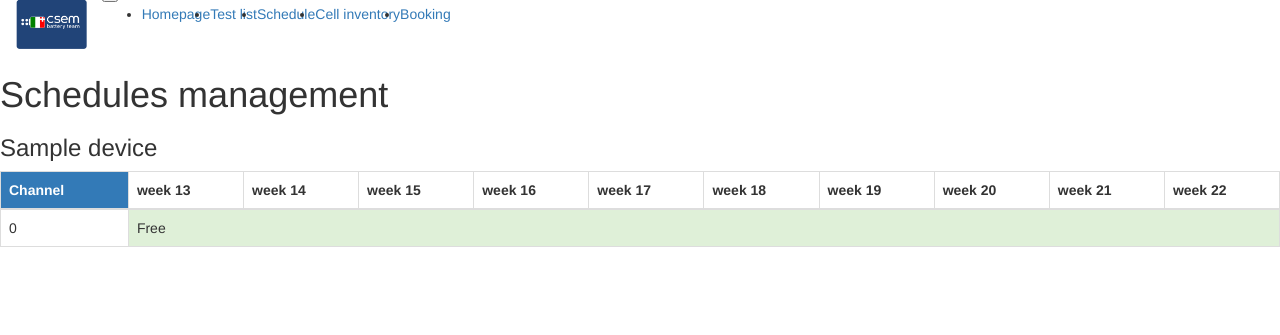
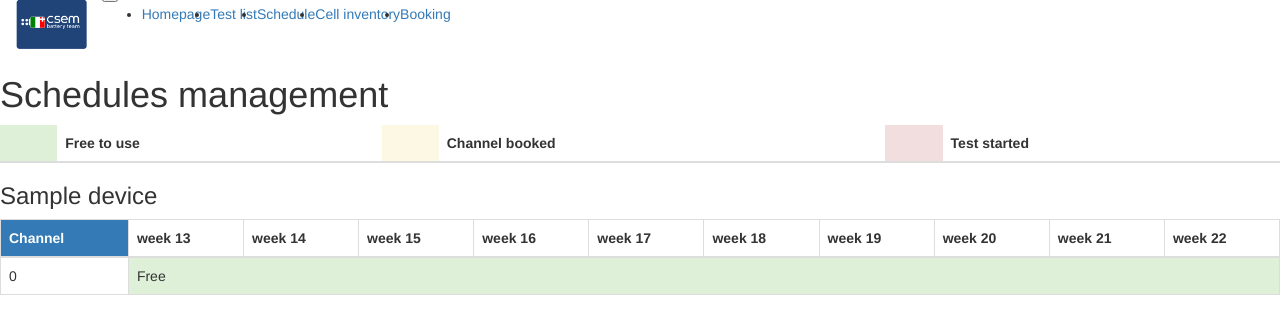
Before and after one commit to aqjol21/batt_base, a Flask app: page /schedule in a window 1280 px wide. Shown: the part 17-352 px from the top of the page. Run offline with Flask 2, Linux system fonts and the light colour scheme; tables that the repository leaves empty hold one stand-in row (values such as "Sample post"); lists and menus that the app fills with data are empty; some libraries are stand-ins or nearby versions.

Commit message:
finally solved the booking system

```diff
--- a/app/models.py
+++ b/app/models.py
@@ -154,7 +154,7 @@ class Device(db.Model):
     datasheet_link  = db.Column(db.String(64))
     details         = db.Column(db.String(64))
 
-    type            = db.relationship("Device_type", secondary=device_type_identifier)
+    type            = db.relationship("Device_type", secondary=device_type_identifier,overlaps="type")
     channel_id      = db.relationship('Channel', backref='device_channel',lazy='dynamic',foreign_keys="Channel.device_id")
 
     def __repr__(self):
--- a/app/routes.py
+++ b/app/routes.py
@@ -190,98 +190,110 @@ def bookig_get():
     current_week = datetime.datetime.today().isocalendar()[1]
     length =10
     max_week     = current_week + length
+
     # schedules = []
     # for device in Device.query.all():
     #     device_ ={'name':device.name, 'channels':[]}
-    #     for channel in Channel.query.filter_by(device_id=device.id).all():
-    #         singletests = SingleTest.query.filter_by(channel_id=channel.id).all()
-    #         tests = [Test.query.filter_by(id=single.test_id).first() for single in singletests]
-    #         schedule_ = []
-    #         for test in tests:
-    #             if test.end != None and test.end < datetime.datetime.today():
-    #                 pass
-    #             elif test.end != None:
-    #                 sched = {"test_name":test.name,
-    #                         "test_type":test.type_1,
-    #                         "test_type2":test.type_2,
-    #                         "user":User.query.filter_by(id = test.user_id).first().username,
-    #                         "test_id":test.id,
-    #                         'state':False
-    #                         }
-    #                 sched['start'] = test.start.isocalendar() if test.start > datetime.datetime.today() else datetime.datetime.today()
-    #                 sched['end']   = test.end
-    #                 schedule_.append(sched)
+    #     devtype = [type_.name for type_ in device.type]
+    #     if "cycler" in devtype[0]:
 
-    #         if len(schedule_) > 0:
-    #             schedule_ = sorted(schedule_, key=lambda x: x['start'])
-    #             if schedule_[0]['start'] > datetime.datetime.today():
-    #                 sched={'state': True, 'start': datetime.datetime.today(), 'end': datetime.datetime.today()+datetime.timedelta(weeks=length)}
-    #                 schedule_.insert(0, sched)
-
-    #             if schedule_[-1]['end'] < datetime.datetime.today()+datetime.timedelta(weeks=length):
-    #                 sched={'state': True, 'start': schedule_[-1]['end']+datetime.timedelta(days=1), 'end': datetime.datetime.today()+datetime.timedelta(weeks=length)}
-    #                 schedule_.insert(-1, sched)
-
-    #             gap_filling(schedule_)
-
-    #             for sched in schedule_:
-    #                 sched['start'] = sched['start'].isocalendar()
-    #                 sched['end'] = sched['end'].isocalendar()
-    #         else:
-    #             schedule_ = [
-    #                 {'state': True, 'start':datetime.datetime.today().isocalendar(),
-    #                 'end': (datetime.datetime.today()+datetime.timedelta(weeks=length)).isocalendar() } ]
-
-    #         device_['channels'].append(schedule_)
-    #         device_['maxWeek'] = max([sched['end'][2] for sched in schedule_ ]) if len(schedule_)> 0 else 0
-    # schedules.append(device_)
+    #         for channel in Channel.query.filter_by(device_id=device.id).all():
+    #             singletests = SingleTest.query.filter_by(channel_id=channel.id).all()
+    #             schedule = [ {'state':True, 'len':1} for _ in range(length*7+1)]
+    #             today = datetime.datetime.today().replace(hour=0, minute=0, second=0, microsecond=0)
+    #             for test in [Test.query.filter_by(id=single.test_id).first() for single in singletests]:
+    #                 if test.end > today:
+    #                     user  = User.query.filter_by(id=test.user_id).first().username
+    #                     type1 = Test_type.query.filter_by(id=test.type_1).first()
+    #                     type2 = Test_type.query.filter_by(id=test.type_2).first()
+    #                     start = test.start if test.start > today else today
+    #                     end = test.end if test.end <today+datetime.timedelta(weeks=length) else today+datetime.timedelta(weeks=length)
+    #                     # print(start, end)
+    #                     xstart = (start-today).days
+    #                     xend   = (end-today).days
+    #                     # print(xstart,xend)
+    #                     # for x in range (xstart, xend):
+    #                     #     schedule[x]['start']=x
+    #                     #     schedule[x]['end']=x+1
+    #                     #     schedule[x]['state']=False
+    #                     #     schedule[x]['test']=test.id
+    #                     #     schedule[x]['name']=test.name
+    #                     #     schedule[x]['user']=user
+    #                     #     schedule[x]['type']=type1.name + " "+ type2.name if type2 != None else type1.name
 
 
+    #                     for x in range (xstart+1, xend+1,-1): del schedule[x]
+    #                     schedule[xstart]['state']=False
+    #                     schedule[xstart]['test']=test.id
+    #                     schedule[xstart]['name']=test.name
+    #                     schedule[xstart]['user']=user
+    #                     schedule[xstart]['type']=type1.name + " "+ type2.name if type2 != None else type1.name
+    #                     schedule[xstart]['len']= xend+1-xstart
+    #                     schedule[xstart]['type']=type1.name + " "+ type2.name if type2 != None else type1.name
+
+    #             device_['channels'].append(schedule)
+
+
+    #         schedules.append(device_)
+    length = 10
+    # Init the table
     schedules = []
     for device in Device.query.all():
-        device_ ={'name':device.name, 'channels':[]}
+        device_ ={'name':device.name, 'channels':[], 'len': 1}
         for channel in Channel.query.filter_by(device_id=device.id).all():
-            singletests = SingleTest.query.filter_by(channel_id=channel.id).all()
-            tests = [Test.query.filter_by(id=single.test_id).first() for single in singletests]
-            schedule_ = []
-            for test in tests:
-                if test.end != None and test.end < datetime.datetime.today():
-                    pass
-                elif test.end != None:
-                    sched = {"test_name":test.name,
-                            "test_type":test.type_1,
-                            "test_type2":test.type_2,
-                            "user":User.query.filter_by(id = test.user_id).first().username,
-                            "test_id":test.id
-                            }
-                    sched['start'] = test.start.isocalendar() if test.start > datetime.datetime.today() else datetime.datetime.today()
-                    sched['end']   = test.end
-                    schedule_.append(sched)
+            schedule = [ {'booked':False, 'len':1} for _ in range(length*7+1)]
+            device_['channels'].append(schedule)
+        schedules.append(device_)
+    # print(schedules[0])
 
-            if len(schedule_) > 0:
-                schedule_ = sorted(schedule_, key=lambda x: x['start'])
-                if schedule_[0]['start'] > datetime.datetime.today():
-                    sched={'state': True, 'start': datetime.datetime.today(), 'end': datetime.datetime.today()+datetime.timedelta(weeks=length)}
-                    schedule_.insert(0, sched)
-                if schedule_[-1]['end'] < datetime.datetime.today()+datetime.timedelta(weeks=length):
-                        sched={'state': True, 'start': schedule_[-1]['end']+datetime.timedelta(days=1), 'end': datetime.datetime.today()+datetime.timedelta(weeks=length)}
-                        schedule_.insert(-1, sched)
-                gap_filling(schedule_)
+    # modify the content based on tests
+    today = datetime.datetime.today().replace(hour=0, minute=0, second=0, microsecond=0)
+    tests = Test.query.filter(Test.end >= today).all()
+    for test in tests:
+        user  = User.query.filter_by(id=test.user_id).first().username
+        type1 = Test_type.query.filter_by(id=test.type_1).first()
+        type2 = Test_type.query.filter_by(id=test.type_2).first()
+        start = test.start if test.start > today else today
+        end = test.end if test.end <today+datetime.timedelta(weeks=length) else today+datetime.timedelta(weeks=length)
+        # print(start, end)
+        xstart = (start-today).days
+        xend   = (end-today).days
+        # book chamber if used
+        for device in test.devices:
+            for x in range(xstart, xend+1):
+                cell = schedules[next((i for i, dev in enumerate(schedules) if dev['name']==device.name),None)]['channels'][0][x]
+                cell['booked']=True
+                cell['test']=test.id
+                cell['name']=test.name
+                cell['user']=user
+                cell['type']=type1.name + " "+ type2.name if type2 != None else type1.name
+        # book cyclers
+        for single in SingleTest.query.filter_by(test_id=test.id).all():
+            channel = Channel.query.filter_by(id=single.channel_id).first()
+            device = Device.query.filter_by(id=channel.device_id).first()
+            for x in range(xstart, xend+1):
+                channel = Channel.query.filter_by(id=single.channel_id).first()
+                device  = Device.query.filter_by(id=channel.device_id).first()
+                for x in range(xstart, xend+1):
+                    cell = schedules[next((i for i, dev in enumerate(schedules) if dev['name']==device.name),None)]['channels'][channel.chan_number][x]
+                    cell['booked']=True
+                    cell['test']=test.id
+                    cell['name']=test.name
+                    cell['user']=user
+                    cell['type']=type1.name + " "+ type2.name if type2 != None else type1.name
 
-
-
-                for sched in schedule_:
-                    sched['start'] = sched['start'].isocalendar()
-                    sched['end'] = sched['end'].isocalendar()
-            else:
-                schedule_ = [
-                    {'state': True, 'start':datetime.datetime.today().isocalendar(),
-                    'end': (datetime.datetime.today()+datetime.timedelta(weeks=length)).isocalendar() }
-                ]
-            device_['channels'].append(schedule_)
-
-            device_['maxWeek'] = max([sched['end'][2] for sched in schedule_ ]) if len(schedule_)> 0 else 0
-        schedules.append(device_)
+    # regroup the table into element only
+    for device in schedules:
+        for planning in device['channels']:
+            print(device['name'])
+            for i in range( len(planning)-1,0,-1):
+                if planning[i]['booked'] ==planning[i-1]['booked'] and planning[i]['booked']==False:
+                    planning[i-1]['len']+= planning[i]['len']
+                    del planning[i]
+                elif planning[i]['booked']==True:
+                    if planning[i]['test']==planning[i-1]['test']:
+                        planning[i-1]['len']+= planning[i]['len']
+                        del planning[i]
 
 
     return render_template('devices_management.html', data = schedules,current_week=current_week, max_week=max_week)
--- a/app/templates/base.html
+++ b/app/templates/base.html
@@ -1,5 +1,5 @@
 {% extends 'bootstrap/base.html' %}
-
+<meta http-equiv="refresh" content="5" >
 {% block title %}
     {% if title %}{{ title }} - Batt base{% else %}Welcome to Batt_base{% endif %}
 {% endblock %}
--- a/app/templates/devices_management.html
+++ b/app/templates/devices_management.html
@@ -7,6 +7,18 @@
     <div class="col-1"></div>
     <div class="col-10">
         <h1>Schedules management</h1>
+        <table class="table">
+          <thead>
+            <tr>
+              <th class="bg-success" scope="col"> </th><th class="bg-light" scope="col">Free to use</th>
+              <th class="bg-warning" scope="col"> </th><th class="bg-light" scope="col">Channel booked</th>
+              <th class="bg-danger" scope="col">  </th><th class="bg-light" scope="col">Test started</th>
+            </tr>
+          </thead>
+          <tbody>
+          </tbody>
+        </table>
+
 
       {% for device in data %}
       <h3>{{ device['name'] }}</h3>
@@ -16,7 +28,7 @@
             <tr>
               <th class="bg-primary" style="width: 10%"> Channel </th>
               {% for i in range (current_week, max_week) %}
-              <th >week {{ i }}</th>
+              <th colspan="7">week {{ i }}</th>
               {% endfor %}
             </tr>
           </thread>
@@ -25,22 +37,22 @@
             <tr class="accordion-toggle" >
               <td class="bg-light" data-toggle="collapse" data-target="#collapse{{device['name']+'_'+str(c)+'_'+str(s)}}">{{ c }}</td>
               {% for s, schedule in enumerate(channel) %}
-                {% if schedule['state'] == True %}
-                <td class="bg-success" colspan="{{ schedule['end'][1]-schedule['start'][1] }}" onclick= "window.location.href='{{ url_for( 'book_device' ,data = urlencode({ 'device':device['name'], 'channel':c })) }}';" style="cursor: pointer;" > Free  </td>
+                {% if schedule['booked'] == False %}
+                <td class="bg-success" colspan="{{ schedule['len'] }}" onclick= "window.location.href='{{ url_for( 'book_device' ,data = urlencode({ 'device':device['name'], 'channel':c })) }}';" style="cursor: pointer;" > Free  </td>
                 {% elif s == 0%}
-                <td class="bg-danger" colspan="{{ schedule['end'][1]-schedule['start'][1] }}" data-toggle="collapse" data-target="#{{device['name']+'_'+str(c)+'_'+str(s)}}" style="cursor: pointer;"> {{ schedule['test_type'] }}
+                <td class="bg-danger" colspan="{{ schedule['len'] }}" data-toggle="collapse" data-target="#{{device['name']+'_'+str(c)+'_'+str(s)}}" style="cursor: pointer;"> {{ schedule['type'] }}
                   <div id="{{device['name']+'_'+str(c)+'_'+str(s)}}" class="collapse in">
-                    On-going test:  {{ schedule['test_name'] }}</br>
-                    Type of test : {{ schedule['test_type'] }}</br>
+                    On-going test:  {{ schedule['name'] }}</br>
+                    Type of test : {{ schedule['type'] }}</br>
                     Started by : {{ schedule['user'] }}</br>
                     <a class="btn btn-secondary" href="{{ url_for( 'endMesure_get' ,data = urlencode({ 'device':device['name'], 'channel':c, 'test':schedule['test_id'] }) ) }}" class="text-dark">Terminate</a>
                   </div>
                 </td>
                 {% else %}
-                <td class="bg-warning" colspan="{{ schedule['end'][1]-schedule['start'][1] }}" data-toggle="collapse" data-target="#{{device['name']+'_'+str(c)+'_'+str(s)}}" style="cursor: pointer;"> {{ schedule['test_type'] }}
+                <td class="bg-warning" colspan="{{ schedule['len'] }}" data-toggle="collapse" data-target="#{{device['name']+'_'+str(c)+'_'+str(s)}}" style="cursor: pointer;"> {{ schedule['type'] }}
                   <div id="{{device['name']+'_'+str(c)+'_'+str(s)}}" class="collapse in">
-                    On-going test:  {{ schedule['test_name'] }}</br>
-                    Type of test : {{ schedule['test_type'] }}</br>
+                    On-going test:  {{ schedule['name'] }}</br>
+                    Type of test : {{ schedule['type'] }}</br>
                     Started by : {{ schedule['user'] }}</br>
                     <a class="btn btn-secondary" href="{{ url_for( 'endMesure_get' ,data = urlencode({ 'device':device['name'], 'channel':c, 'test':schedule['test_id'] }) ) }}" class="text-dark">Terminate</a>
                   </div>
```
Also changed, not shown: app.db.
